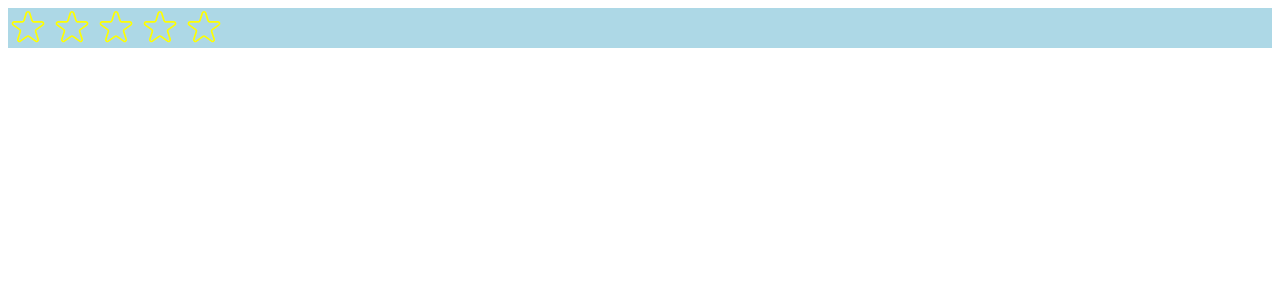
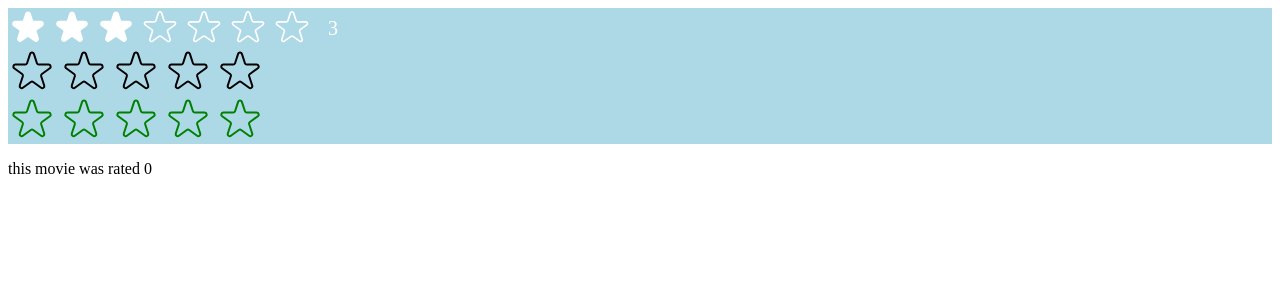
Before and after one commit to faizal04/React, a React (Create React App) app in the folder cinemascope/: page / in a window 1280 px wide. Shown: the top 300 px of the page. Built offline with nearby package versions, Linux system fonts and the light colour scheme.

Commit message:
cinemascope

```diff
--- a/cinemascope/src/components/StarRating.js
+++ b/cinemascope/src/components/StarRating.js
@@ -1,4 +1,5 @@
 import React, { useState } from "react";
+import PropTypes from "prop-types";
 
 const containerStyle = {
   display: "flex",
@@ -10,19 +11,32 @@ const starContainerStyle = {
   display: "flex",
   gap: "4px",
 };
+StarRating.propTypes = {
+  maxRating: PropTypes.number,
+  defaultRating: PropTypes.number,
+  size: PropTypes.number,
+  fontSize: PropTypes.number,
+  message: PropTypes.array,
+  className: PropTypes.string,
+  color: PropTypes.string,
+  setrated: PropTypes.func,
+};
 export default function StarRating({
-  maxRating,
+  maxRating = 5,
   color = "black",
   size = 48,
   fontSize = size / 1,
   message = [],
+  fontColor = color,
   className = "",
   defaultRating = 0,
+  setrated,
 }) {
   const textStyle = {
     lineHeight: "1",
     margin: "0",
     fontSize: `${fontSize}px`,
+    color: fontColor,
   };
   const [rating, setrating] = useState(defaultRating);
   const [temprating, settemprating] = useState(0);
@@ -33,7 +47,11 @@ export default function StarRating({
         {Array.from({ length: maxRating }, (_, i) => (
           <Star
             key={i}
-            onrate={() => setrating(i + 1)}
+            onrate={() => {
+              setrating(i + 1);
+
+              setrated && setrated(i + 1);
+            }}
             rating={temprating ? temprating >= i + 1 : rating >= i + 1}
             onhover={() => settemprating(i + 1)}
             onhoverexit={() => settemprating(0)}
--- a/cinemascope/src/index.js
+++ b/cinemascope/src/index.js
@@ -1,21 +1,33 @@
-import React from "react";
+import React, { useState } from "react";
 import ReactDOM from "react-dom/client";
 // import "./index.css";
 // import App from "./App";
 import StarRating from "./components/StarRating";
+function Test() {
+  const [rated, setrated] = useState(0);
+  return (
+    <div>
+      <StarRating color="green" setrated={setrated} />
+      <p>this movie was rated {rated} </p>
+    </div>
+  );
+}
 
 const root = ReactDOM.createRoot(document.getElementById("root"));
 root.render(
   <React.StrictMode>
     {/* <App /> */}
     <StarRating
-      maxRating={5}
-      color="yellow"
+      maxRating={7}
+      color="white"
       size={40}
       fontSize={20}
+      fontColor="white"
       message={["Terible", "Bad", "Good", "VeryGood", "Amazing"]}
       className="dark-theme"
-      // defaultRating={3}
+      defaultRating={3}
     />
+    <StarRating />
+    <Test />
   </React.StrictMode>
 );
```
